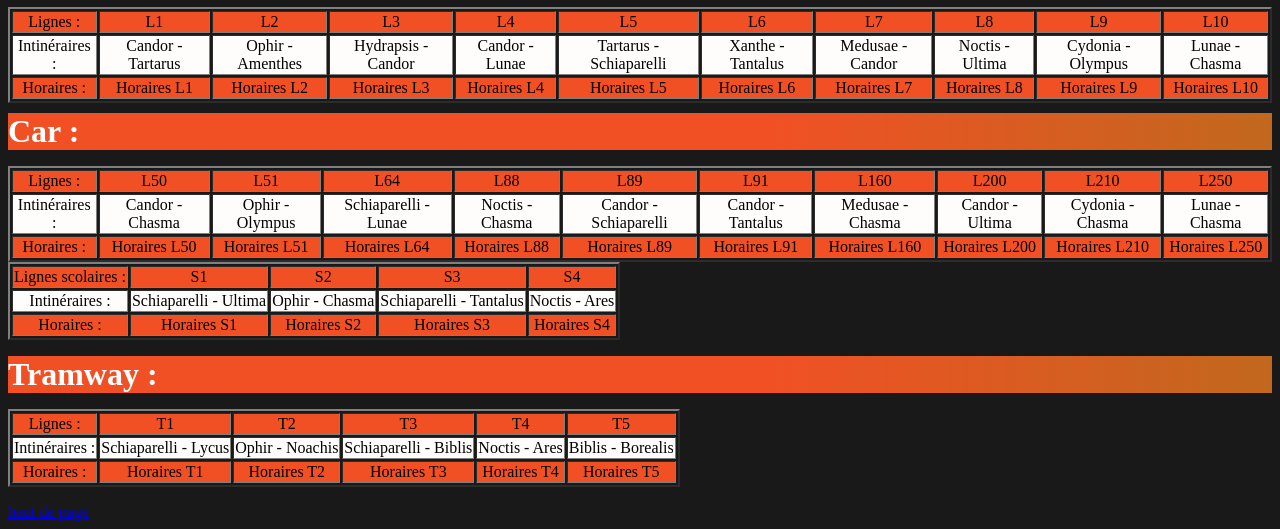
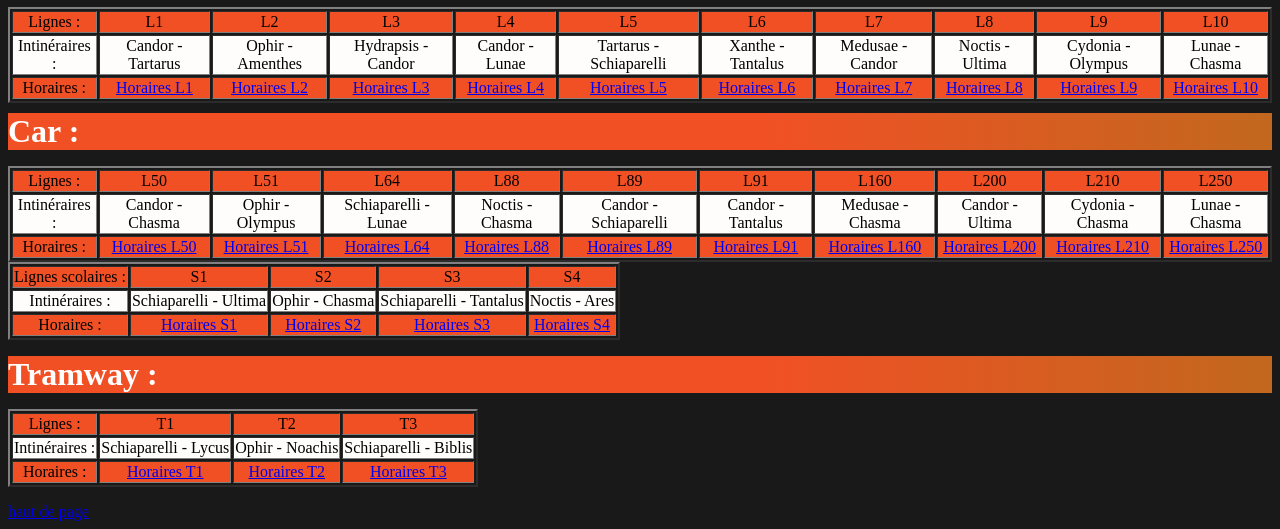
Before and after one commit to sookdp/Site-Internet, a plain HTML site: page Se_Deplacer.html in a window 1280 px wide. Shown: the part 1845-2374 px from the top of the page. Drawn offline with Linux system fonts and the light colour scheme.

Commit message:
Modification des tableaux se deplacer, ajout de liens

```diff
--- a/Se_Deplacer.html
+++ b/Se_Deplacer.html
@@ -147,16 +147,16 @@
 		</tr>
 		<tr>
 			<td id="table_legende">Horaires : </td>
-			<td id="table_legende">Horaires L1</td>
-			<td id="table_legende">Horaires L2</td>
-			<td id="table_legende">Horaires L3</td>
-			<td id="table_legende">Horaires L4</td>
-			<td id="table_legende">Horaires L5</td>
-			<td id="table_legende">Horaires L6</td>
-			<td id="table_legende">Horaires L7</td>
-			<td id="table_legende">Horaires L8</td>
-			<td id="table_legende">Horaires L9</td>
-			<td id="table_legende">Horaires L10</td>
+			<td id="table_legende"><a href="https://www.datocms-assets.com/49928/1660641634-ligne_a_septembre2022.pdf">Horaires L1 </a></td>
+			<td id="table_legende"><a href="https://www.datocms-assets.com/49928/1660641619-ligne_22_septembre2022.pdf">Horaires L2 </a></td>
+			<td id="table_legende"><a href="https://www.datocms-assets.com/49928/1663255424-ligne_3_septembre2022_web.pdf">Horaires L3 </a></td>
+			<td id="table_legende"><a href="https://www.datocms-assets.com/49928/1663255488-ligne_4_septembre2022_web.pdf">Horaires L4 </a></td>
+			<td id="table_legende"><a href="https://www.datocms-assets.com/49928/1663255549-ligne_5_septembre2022_web.pdf">Horaires L5 </a></td>
+			<td id="table_legende"><a href="https://www.datocms-assets.com/49928/1666776030-ligne_6_septembre2022.pdf">Horaires L6 </a></td>
+			<td id="table_legende"><a href="https://www.datocms-assets.com/49928/1663255614-ligne_7_septembre2022_web.pdf">Horaires L7 </a></td>
+			<td id="table_legende"><a href="https://www.datocms-assets.com/49928/1663255658-ligne_8_septembre2022_web.pdf">Horaires L8 </a></td>
+			<td id="table_legende"><a href="https://www.datocms-assets.com/49928/1663768571-ligne_9_septembre2022_web.pdf">Horaires L9 </a></td>
+			<td id="table_legende"><a href="https://www.datocms-assets.com/49928/1663255702-ligne_10_septembre2022_web.pdf">Horaires L10 </a></td>
 
 		</tr>
 	</table>
@@ -192,17 +192,16 @@
 			</tr>
 			<tr>
 				<td id="table_legende">Horaires : </td>
-				<td id="table_legende">Horaires L50</td>
-				<td id="table_legende">Horaires L51</td>
-				<td id="table_legende">Horaires L64</td>
-				<td id="table_legende">Horaires L88</td>
-				<td id="table_legende">Horaires L89</td>
-				<td id="table_legende">Horaires L91</td>
-				<td id="table_legende">Horaires L160</td>
-				<td id="table_legende">Horaires L200</td>
-				<td id="table_legende">Horaires L210</td>
-				<td id="table_legende">Horaires L250</td>
-
+				<td id="table_legende"><a href="https://www.lecaraixmarseille.com/_files/ugd/ef29c5_bb82202665a841999b37d20ee05a97e6.pdf">Horaires L50 </a></td>
+				<td id="table_legende"><a href="https://www.lecaraixmarseille.com/_files/ugd/ef29c5_ab8cfb78cc404aa9b601bb97c06b3c13.pdf?index=true">Horaires L51 </a></td>
+				<td id="table_legende"><a href="https://www.lecaraixmarseille.com/_files/ugd/ef29c5_0b3996dd854f4aca848f0cf373c6fd93.pdf">Horaires L64 </a></td>
+				<td id="table_legende"><a href="https://www.lepilote.com/ftp/document/fh-l88-septembre-2020.pdf">Horaires L88 </a></td>
+				<td id="table_legende"><a href="https://www.lecaraixmarseille.com/_files/ugd/ef29c5_f69a6c9d3b484634a0656ef3df6d1600.pdf">Horaires L89 </a></td>
+				<td id="table_legende"><a href="https://www.lecaraixmarseille.com/_files/ugd/ef29c5_5dfac949846a41f08f8d1cc1be59d752.pdf">Horaires L91 </a></td>
+				<td id="table_legende"><a href="https://www.lecaraixmarseille.com/_files/ugd/ef29c5_215c352d27ae49068d955c21266d6ef3.pdf">Horaires L160 </a></td>
+				<td id="table_legende"><a href="https://www.lecaraixmarseille.com/_files/ugd/ef29c5_0a498e15fb2a4e92a858ab5cda920768.pdf?index=true">Horaires L200 </a></td>
+				<td id="table_legende"><a href="https://www.lecaraixmarseille.com/_files/ugd/ef29c5_d82cef2189004098bb378ea5880fa1bb.pdf">Horaires L210 </a></td>
+				<td id="table_legende"><a href="https://www.lecaraixmarseille.com/_files/ugd/ef29c5_b8c08427f4564f9abbaf95d6e1bf35e5.pdf?index=true">Horaires L250 </a></td>
 			</tr>
 		</table>
 		<table border="2" id="table">
@@ -221,10 +220,10 @@
 			</tr>
 			<tr>
 				<td id="table_legende">Horaires : </td>
-				<td id="table_legende">Horaires S1</td>
-				<td id="table_legende">Horaires S2</td>
-				<td id="table_legende">Horaires S3</td>
-				<td id="table_legende">Horaires S4</td>
+				<td id="table_legende"><a href="https://www.rtm.fr/sites/default/files/docs/fh_Scol_S1_2022.pdf">Horaires S1</a></td>
+				<td id="table_legende"><a href="https://www.rtm.fr/sites/default/files/docs/rtm_plan_S2_hiver.pdf">Horaires S2</a></td>
+				<td id="table_legende"><a href="https://www.rtm.fr/sites/default/files/docs/fh_Scol_S3_2022.pdf">Horaires S3</a></td>
+				<td id="table_legende"><a href="https://www.rtm.fr/sites/default/files/docs/fh_Scol_S4_2022.pdf">Horaires S4</a></td>
 			</tr>
 		</table>
 	</p>
@@ -237,24 +236,18 @@
 				<td id="table_legende">T1</td>
 				<td id="table_legende">T2</td>
 				<td id="table_legende">T3</td>
-				<td id="table_legende">T4</td>
-				<td id="table_legende">T5</td>
 			</tr>
 			<tr>
 				<td id="table_legende">Intinéraires : </td>
 				<td id="table_legende">Schiaparelli - Lycus</td>
 				<td id="table_legende">Ophir - Noachis</td>
 				<td id="table_legende">Schiaparelli - Biblis</td>
-				<td id="table_legende">Noctis - Ares</td>
-				<td id="table_legende">Biblis - Borealis</td>
 			</tr>
 			<tr>
 				<td id="table_legende">Horaires : </td>
-				<td id="table_legende">Horaires T1</td>
-				<td id="table_legende">Horaires T2</td>
-				<td id="table_legende">Horaires T3</td>
-				<td id="table_legende">Horaires T4</td>
-				<td id="table_legende">Horaires T5</td>
+				<td id="table_legende"><a href="https://www.ratp.fr/sites/default/files/lines-assets/fiche-horaire/tram/fiche-horaire_tram_ligne-t1.pdf">Horaires T1</a></td>
+				<td id="table_legende"><a href="https://www.ratp.fr/sites/default/files/lines-assets/fiche-horaire/tram/fiche-horaire_tram_ligne-t2.pdf">Horaires T2</a></td>
+				<td id="table_legende"><a href="https://www.ratp.fr/sites/default/files/lines-assets/fiche-horaire/tram/fiche-horaire_tram_ligne-t3a.pdf">Horaires T3</a></td>
 			</tr>
 		</table>
 	</p>
```
